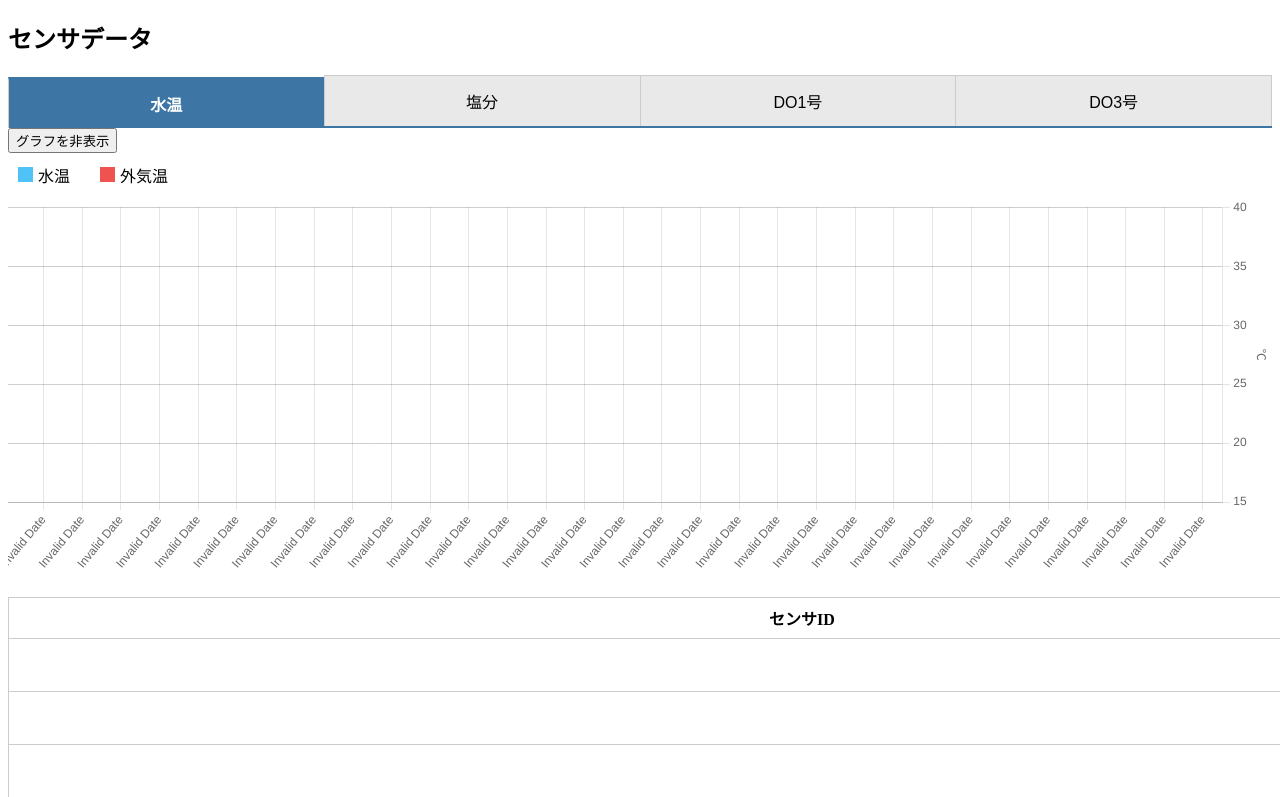
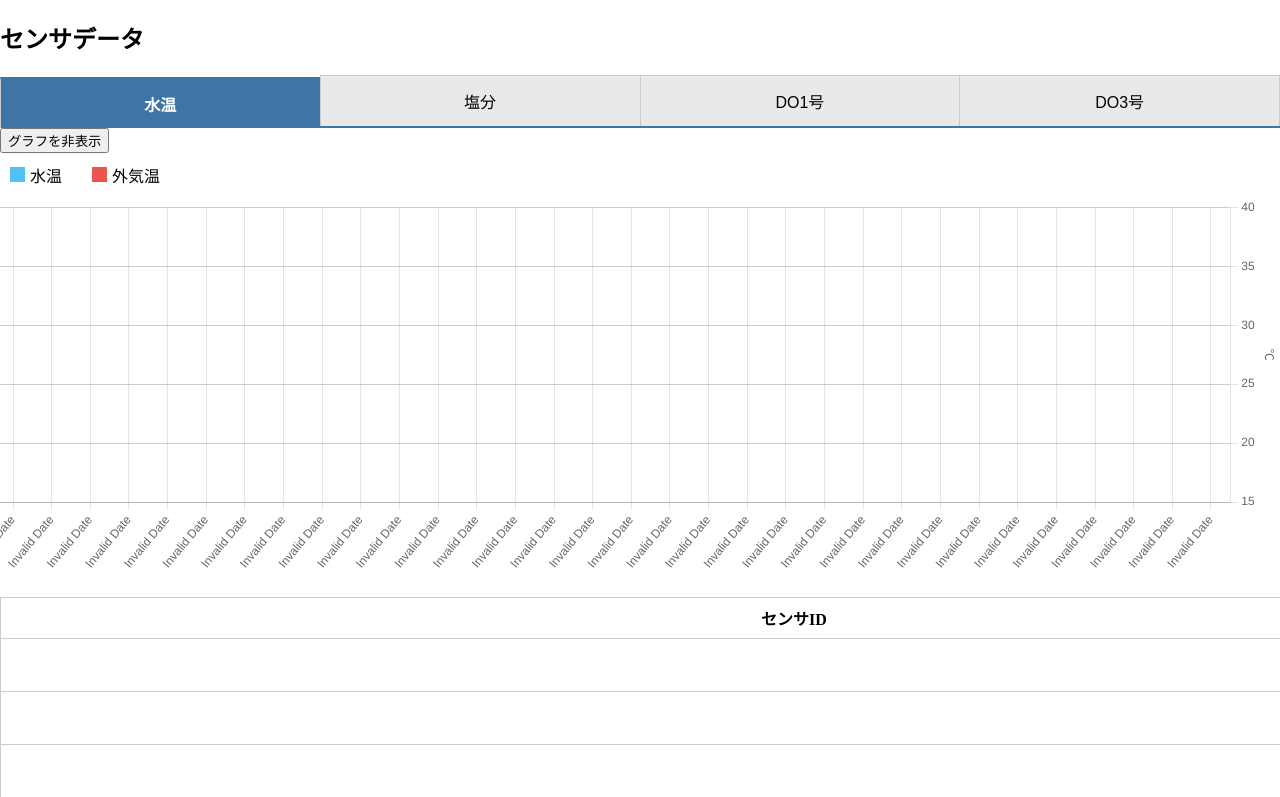
Before and after one commit to mumn06n-bit/Sensors_Data, a website built with Vite: page index.html in a window 1280 px wide. Both pictures are taken after a click on the button "グラフを表示". Shown: the top 797 px of the page. Built offline with nearby package versions, Linux system fonts and the light colour scheme; files whose address does not match are found by name.

Commit message:
DO1幅調整

```diff
--- a/src/graph.ts
+++ b/src/graph.ts
@@ -316,11 +316,7 @@ function renderSalinityChart(data: string) {
     canvas.width = chartWidth;
     canvas.height = 400;
 
-    const chartWrapper = canvas.parentElement as HTMLElement;
 
-    if (chartWrapper) {
-        chartWrapper.style.width = `${chartWidth}px`;
-    }
 
     // すでにグラフが存在していたら削除
     if (salinityChart) {
@@ -477,11 +473,7 @@ function renderDO1Chart(data: string) {
     canvas.width = chartWidth;
     canvas.height = 400;
 
-    const chartWrapper = canvas.parentElement as HTMLElement;
 
-    if (chartWrapper) {
-        chartWrapper.style.width = `${chartWidth}px`;
-    }
 
     // すでにグラフが存在していたら削除
     if (do1Chart) {
@@ -641,11 +633,7 @@ function renderDO3Chart(data: string) {
     canvas.width = chartWidth;
     canvas.height = 400;
 
-    const chartWrapper = canvas.parentElement as HTMLElement;
 
-    if (chartWrapper) {
-        chartWrapper.style.width = `${chartWidth}px`;
-    }
 
     // すでにグラフが存在していたら削除
     if (do3Chart) {
--- a/src/index.css
+++ b/src/index.css
@@ -1,5 +1,15 @@
+html,
+body {
+    width: 100%;
+    margin: 0;
+    padding: 0;
+}
+
 #app {
     width: 100%;
+    max-width: none;
+    margin: 0;
+    padding: 0;
     box-sizing: border-box;
 }
 
@@ -9,10 +19,15 @@
     box-sizing: border-box;
     border-bottom: 2px solid #3D76A4;
     margin-bottom: 0;
+    max-width: none;
+    margin: 0;
+    padding: 0;
 }
 
 .tab {
-    flex: 1;
+    flex: 1 1 0;
+    min-width: 0;
+    box-sizing: border-box;
     padding: 12px;
     background: #e9e9e9;
     border: 1px solid #ccc;
@@ -61,6 +76,8 @@ td {
 .chart-main {
     display: flex;
     width: 100%;
+    min-width: 0;
+    box-sizing: border-box;
 }
 
 .chart-legend {
@@ -75,6 +92,7 @@ td {
     overflow-x: auto;
     flex: 1;
     min-width: 0;
+    box-sizing: border-box;
 }
 
 .chart-wrapper {
```
